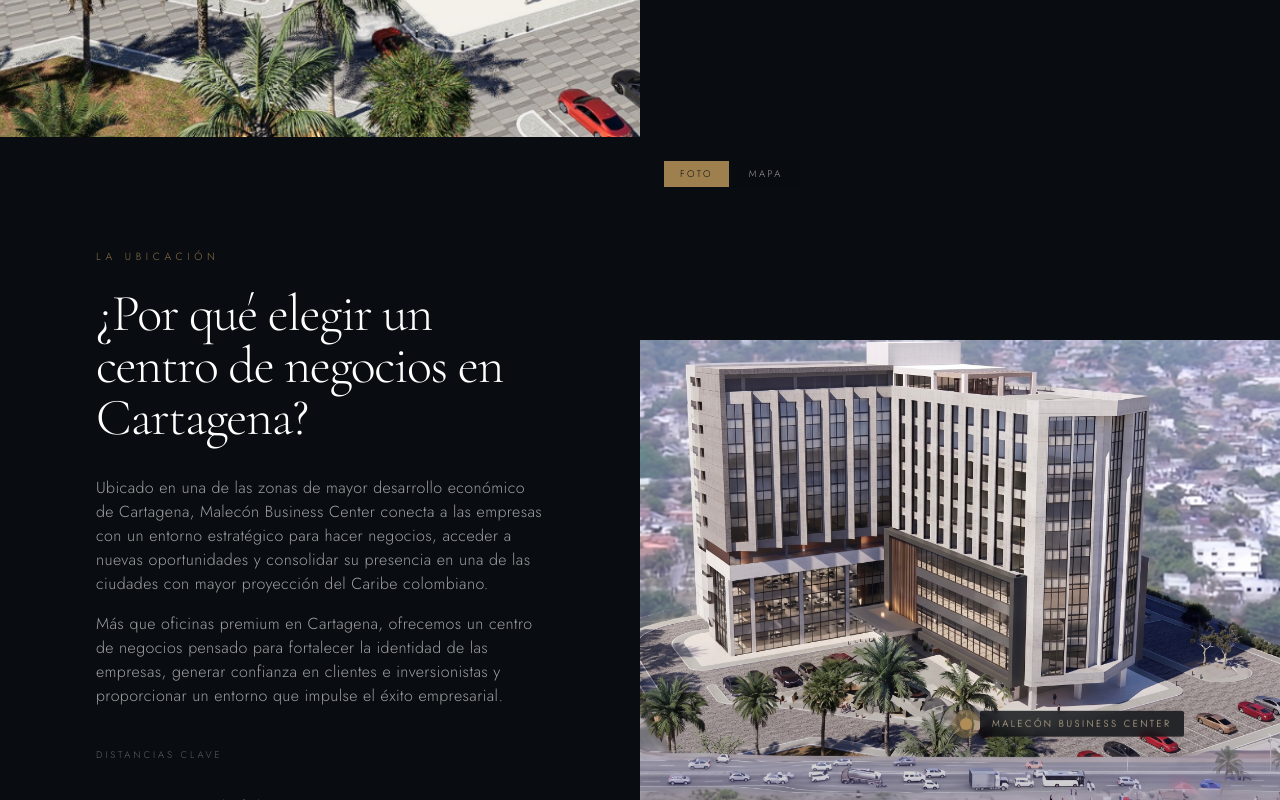
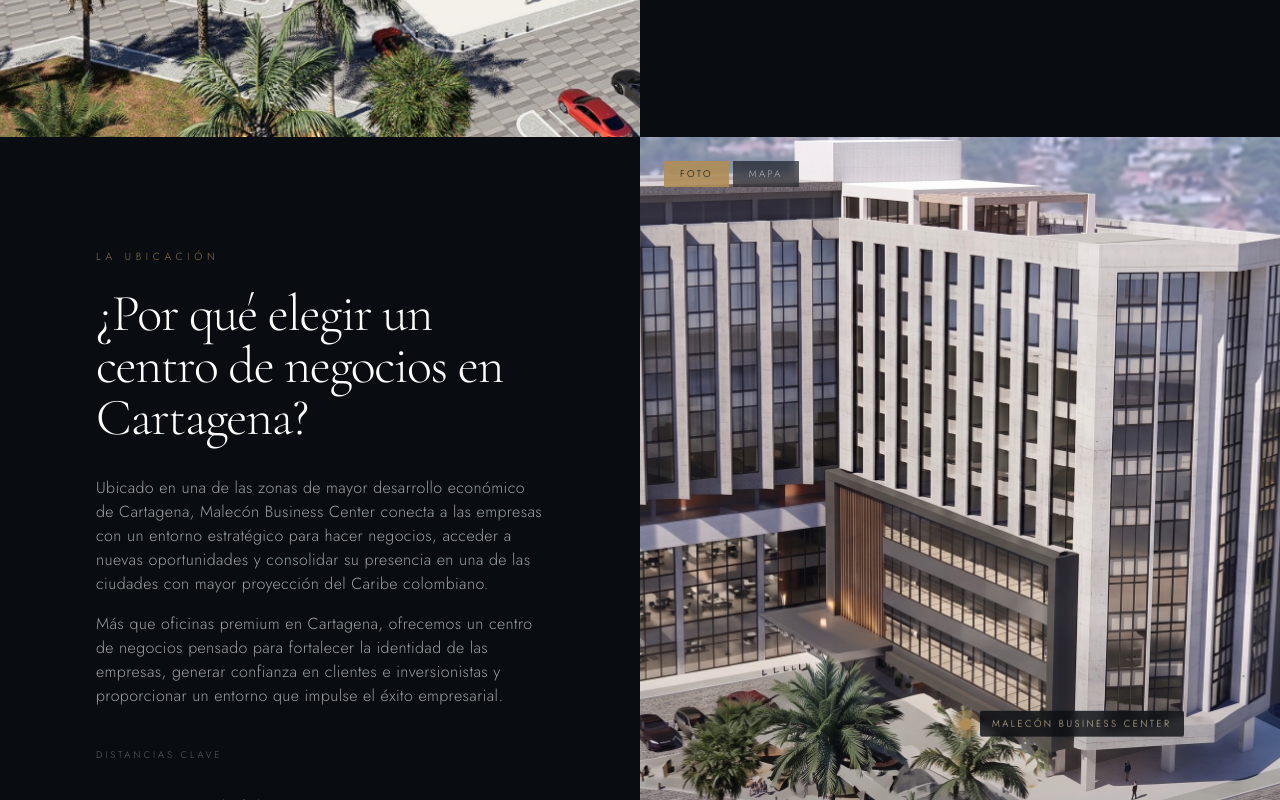
Before and after one commit to jerdiaz/malecon-residences, a Next.js app: page / in a window 1280 px wide. Shown: the part 6400-7200 px from the top of the page. Built offline with nearby package versions, Linux system fonts and the light colour scheme.

Commit message:
Ubicacion: volver a object-cover para armonizar foto y controles

```diff
--- a/src/components/LocationSection.tsx
+++ b/src/components/LocationSection.tsx
@@ -135,7 +135,7 @@ export default function LocationSection() {
             {activeTab === "Foto" && (
               <motion.div
                 key="foto"
-                className="absolute inset-0 overflow-hidden bg-ink"
+                className="absolute inset-0 overflow-hidden"
                 initial={{ opacity: 0 }}
                 animate={{ opacity: 1 }}
                 exit={{ opacity: 0 }}
@@ -146,7 +146,7 @@ export default function LocationSection() {
                   alt="Vista aérea del terreno — Zona Norte, Cartagena de Indias"
                   fill
                   sizes="(max-width: 1024px) 100vw, 50vw"
-                  className="object-contain object-center"
+                  className="object-cover object-center"
                   priority
                 />
                 {/* Velo inferior */}
```
